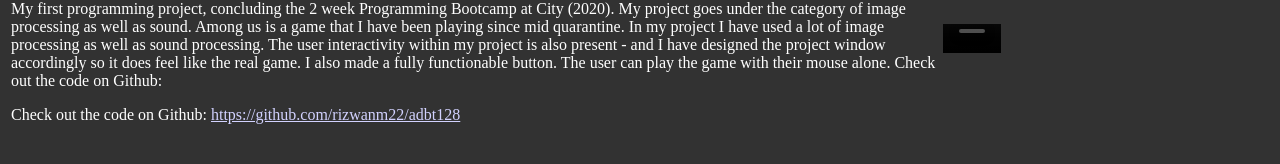
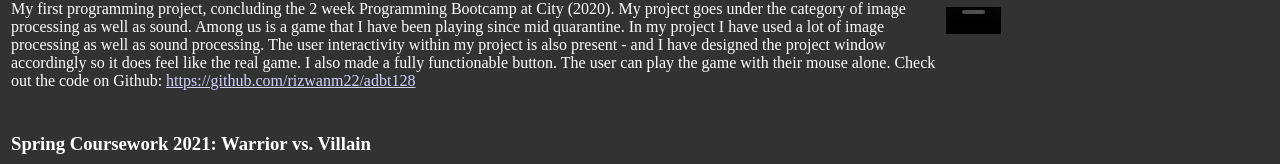
Before and after one commit to rizwanm22/rizwanm22.github.io, a plain HTML site: page index.html in a window 1280 px wide. Shown: the part 932-1096 px from the top of the page. Drawn offline with Linux system fonts and the light colour scheme; grey boxes are pictures that could not be loaded.

Commit message:
Update index.html

```diff
--- a/index.html
+++ b/index.html
@@ -57,12 +57,9 @@
        window accordingly so it does feel like the real game. I also made a fully
        functionable button. The user can play the game with their mouse alone.
 
-  Check out the code on Github:
+  Check out the code on Github: <a href="https://github.com/rizwanm22/adbt128">https://github.com/rizwanm22/adbt128</a>
     </p>
 
-    <p>
-      Check out the code on Github: <a href="https://github.com/rizwanm22/adbt128">https://github.com/rizwanm22/adbt128</a>
-    </p>
   <td>
   <video width="100%" height="auto" controls>
   <source src="project.mp4" type="video/mp4">
```
